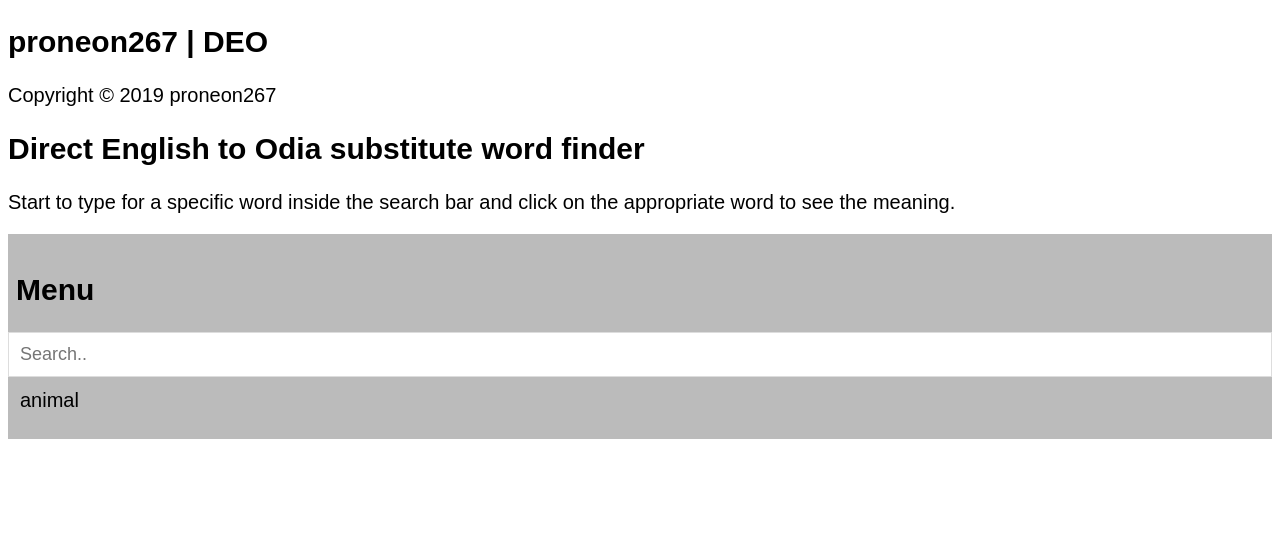
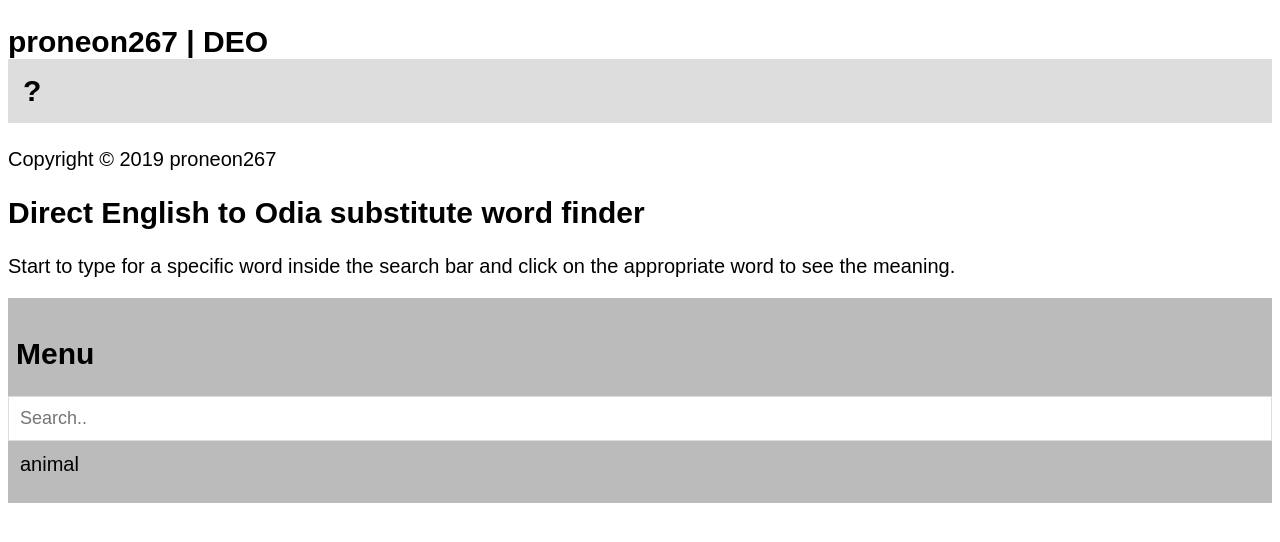
Before and after one commit to proneon267/deo, a Jekyll site: the page built from index.html, in a window 1280 px wide. Shown: the top 542 px of the page. Built offline with Jekyll 4.4.1, drawn with Linux system fonts in a browser that asks for light colours.

Commit message:
Update default.html

```diff
--- a/_layouts/default.html
+++ b/_layouts/default.html
@@ -59,7 +59,7 @@ body {
 </style>
 </head>
 <body>
-	<h2>proneon267 | DEO <span class="right">?</span></h2>
+	<h2>proneon267 | DEO <span class="right" style="display:block">?</span></h2>
 	Copyright &copy; {{ site.time | date: '%Y' }} proneon267
 <h2>Direct English to Odia substitute word finder</h2>
 <p>Start to type for a specific word inside the search bar and click on the appropriate word to see the meaning.</p>
```
